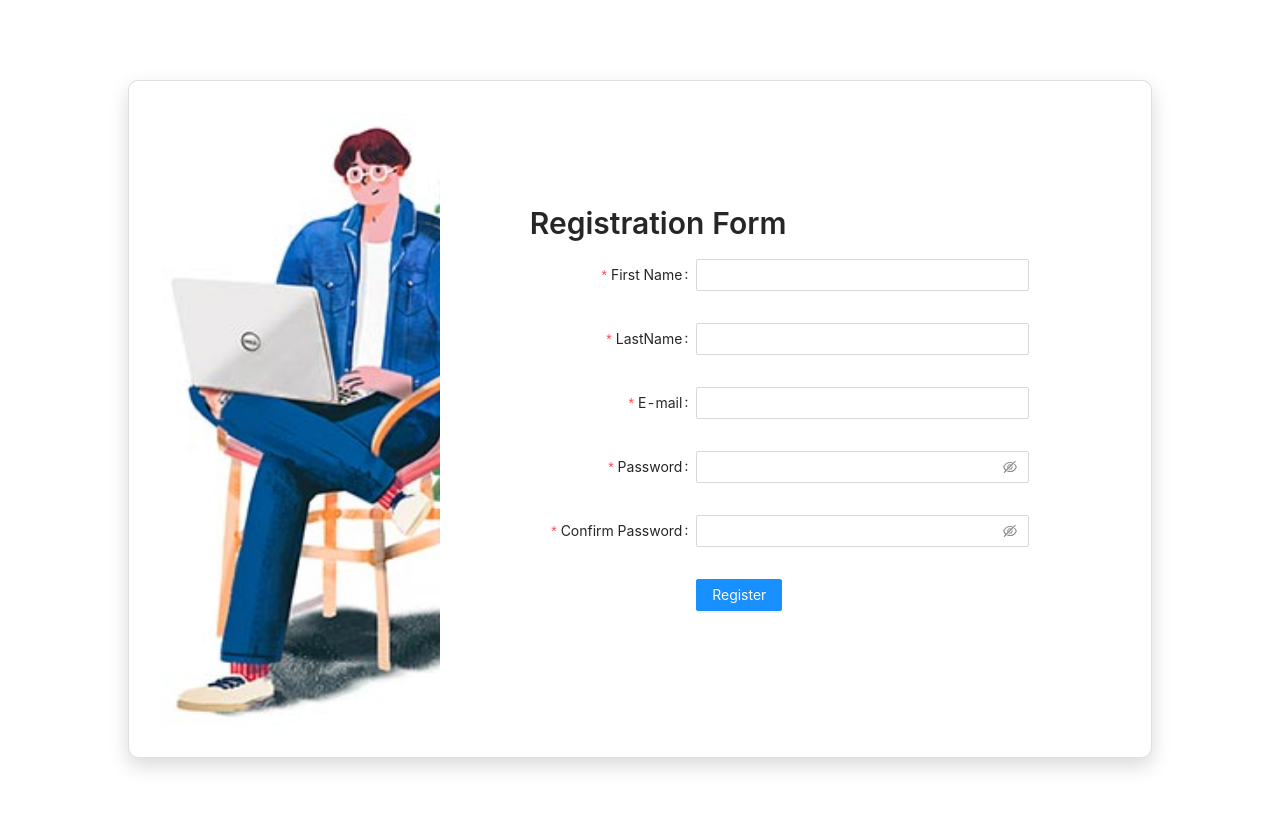
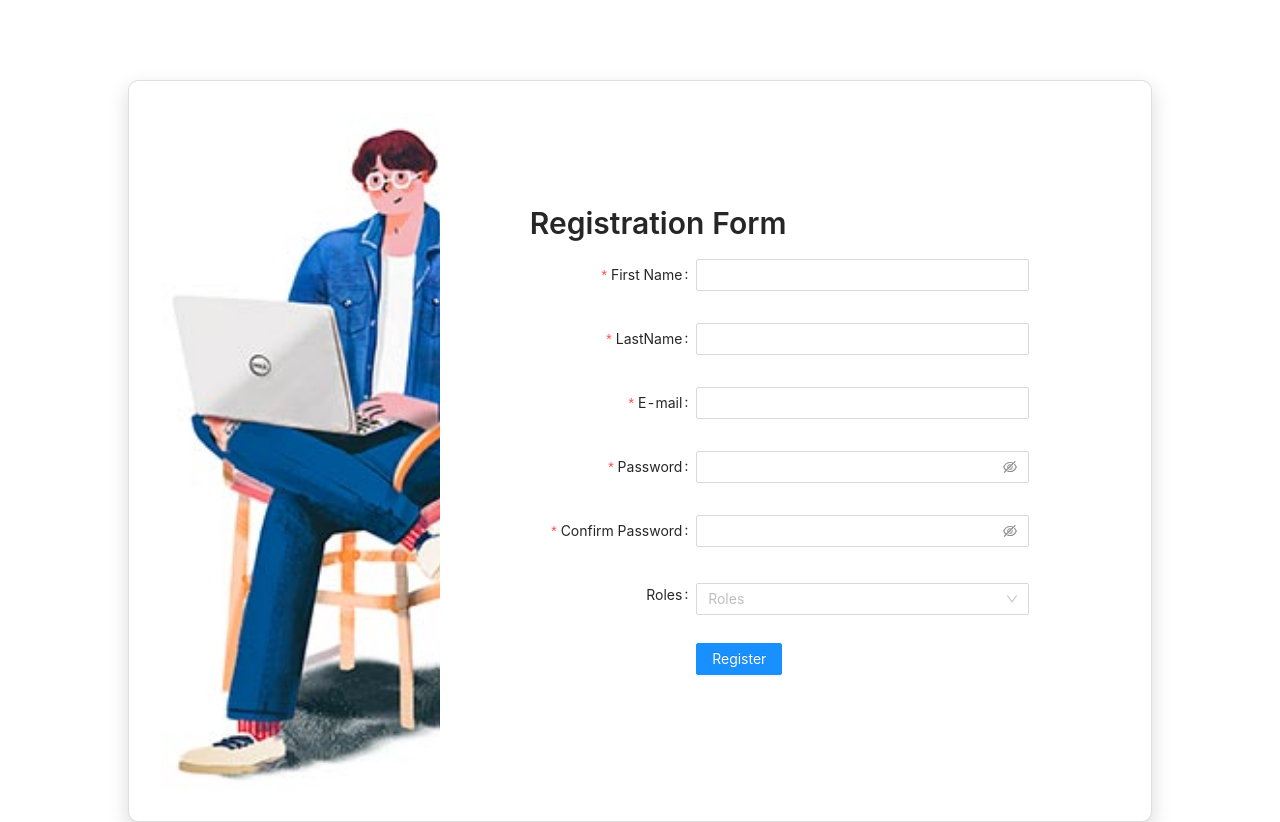
Before and after one commit to newmandevelop/AreWeHiring, a React (Create React App) app: page /registration in a window 1280 px wide. Before the commit the page ends 800 px from the top, so only its background shows below. Built offline with nearby package versions, Linux system fonts and the light colour scheme.

Commit message:
protected Routing

```diff
--- /dev/null
+++ b/src/Content/Roles.ts
@@ -0,0 +1,3 @@
+export const CANDIDATE = 'CANDIDATE';
+export const EMPLOYER = 'EMPLOYER';
+export const RECRUITER = 'RECRUITER';
--- a/src/Pages/SignUp/index.tsx
+++ b/src/Pages/SignUp/index.tsx
@@ -1,11 +1,10 @@
 import React, { useState, useEffect } from 'react';
 import './index.scss';
-import { Form, Input, Button, Typography, notification } from 'antd';
+import { Form, Input, Button, Select, Typography, notification } from 'antd';
 import { Actions } from './actions';
 import { useDispatch, useSelector } from 'react-redux';
 import { IRootState } from '../../reducers';
 import { useHistory } from 'react-router-dom';
-
 const { Title } = Typography;
 const { Item } = Form;
 
@@ -70,7 +69,12 @@ const RegistrationForm = (props: any) => {
   }, [signUpSuccess, signUpFailure, onReset, signUpErrorMessage]);
 
   return (
-    <div style={{ display: 'flex', justifyContent: 'center' }}>
+    <div
+      style={{
+        display: 'flex',
+        justifyContent: 'center',
+      }}
+    >
       <div style={{ width: '80%' }}>
         <div className="card card-2">
           <div className="card-heading"></div>
@@ -126,7 +130,6 @@ const RegistrationForm = (props: any) => {
               >
                 <Input className="input" />
               </Form.Item>
-
               <Form.Item
                 name="password"
                 label="Password"
@@ -140,7 +143,6 @@ const RegistrationForm = (props: any) => {
               >
                 <Input.Password />
               </Form.Item>
-
               <Form.Item
                 name="confirm"
                 label="Confirm Password"
@@ -167,7 +169,17 @@ const RegistrationForm = (props: any) => {
               >
                 <Input.Password />
               </Form.Item>
-
+              <Form.Item name="roles" label="Roles">
+                <Select
+                  style={{ marginTop: '0.3rem' }}
+                  placeholder="Roles"
+                  allowClear
+                >
+                  <Select.Option value="CANDIDATE">CANDIDATE</Select.Option>
+                  <Select.Option value="EMPLOYER">EMPLOYER</Select.Option>
+                  <Select.Option value="RECRUITER">RECRUITER</Select.Option>
+                </Select>
+              </Form.Item>
               <Form.Item {...tailFormItemLayout}>
                 <Button type="primary" htmlType="submit">
                   Register
--- a/src/routing/DashboardRoute.tsx
+++ b/src/routing/DashboardRoute.tsx
@@ -1,6 +1,7 @@
 import React from 'react';
 import { Route, Redirect } from 'react-router-dom';
 import CustomLayout from './../Containers/Layout';
+
 const DashboardRoute = ({ component, isAuthenticated, ...rest }: any) => {
   const routeComponent = (props: any) => React.createElement(component, props);
 
--- a/src/routing/Routing.tsx
+++ b/src/routing/Routing.tsx
@@ -11,22 +11,45 @@ import PostJob from '../Pages/PostJob';
 import DashboardRoute from './DashboardRoute';
 import ApplyJob from '../Pages/ApplyJob';
 import SimpleRoute from './SimpleRoute';
+import { getRole } from '../utils/sessionStorage';
+import { RECRUITER, EMPLOYER, CANDIDATE } from '../Content/Roles';
 const Routing = () => {
+  const role = getRole();
+
+  const checkCandidate = () => {
+    return role === CANDIDATE;
+  };
+  const checkEmployee = () => {
+    return role === RECRUITER || role === EMPLOYER;
+  };
   return (
     <Switch>
       <SimpleRoute exact path="/" component={Home} />
       <Route exact path="/registration" component={RegistrationForm} />
       <Route exact path="/login" component={Login} />
-      <DashboardRoute exact path="/jobs" component={AllJobs} />
-      <DashboardRoute exact path="/job-apply" component={ApplyJob} />
-      <DashboardRoute exact path="/jobs/:id" component={JobOverview} />
-      <DashboardRoute exact path="/dashboard/candidate" component={Candidate} />
-      <DashboardRoute
-        exact
-        path="/dashboard/employee/post-job"
-        component={PostJob}
-      />
-
+      {checkEmployee() && (
+        <DashboardRoute
+          exact
+          path="/dashboard/employee/post-job"
+          component={PostJob}
+        />
+      )}
+      {checkCandidate() && (
+        <DashboardRoute exact path="/jobs" component={AllJobs} />
+      )}
+      {checkCandidate() && (
+        <DashboardRoute exact path="/job-apply" component={ApplyJob} />
+      )}
+      {checkCandidate() && (
+        <DashboardRoute exact path="/jobs/:id" component={JobOverview} />
+      )}{' '}
+      {checkCandidate() && (
+        <DashboardRoute
+          exact
+          path="/dashboard/candidate"
+          component={Candidate}
+        />
+      )}
       <Redirect to="/" />
     </Switch>
   );
--- a/src/service/authentication.ts
+++ b/src/service/authentication.ts
@@ -1,4 +1,4 @@
-import { setToken, setUserSession } from '../utils/sessionStorage';
+import { setToken, setUserSession, setRole } from '../utils/sessionStorage';
 import axios from './axiosConfig';
 
 export const login = async (loginData: any) => {
@@ -12,6 +12,7 @@ export const login = async (loginData: any) => {
       });
       if (response) {
         localStorage.setItem('user', response.data.token);
+        setRole(response.data.userRole);
         setUserSession(response.data.email);
         setToken(response.data.token, response.data.type);
         return response;
@@ -24,7 +25,7 @@ export const login = async (loginData: any) => {
 
 export const signUp = async (signUp: any) => {
   if (signUp) {
-    const { email, firstName, lastName, password } = signUp;
+    const { email, firstName, lastName, password, roles } = signUp;
     console.log(signUp);
     try {
       const response = await axios().post('/users/signup', {
@@ -32,6 +33,7 @@ export const signUp = async (signUp: any) => {
         firstName,
         lastName,
         password,
+        userRole: roles,
       });
 
       if (response) {
--- a/src/utils/sessionStorage.ts
+++ b/src/utils/sessionStorage.ts
@@ -14,10 +14,17 @@ export function logoutUser() {
 }
 
 export function setToken(token: string, type: string) {
-  return sessionStorage.setItem('token', type+' '+token);
+  return sessionStorage.setItem('token', type + ' ' + token);
 }
 
 export function getToken() {
   return sessionStorage.getItem('token');
 }
+export function setRole(role: string) {
+  return sessionStorage.setItem('role', role);
+}
+
+export function getRole() {
+  return sessionStorage.getItem('role');
+}
 /* eslint-enable */
```
Also changed, not shown: src/Pages/SignUp/reducers.ts (+9 -1 lines).
